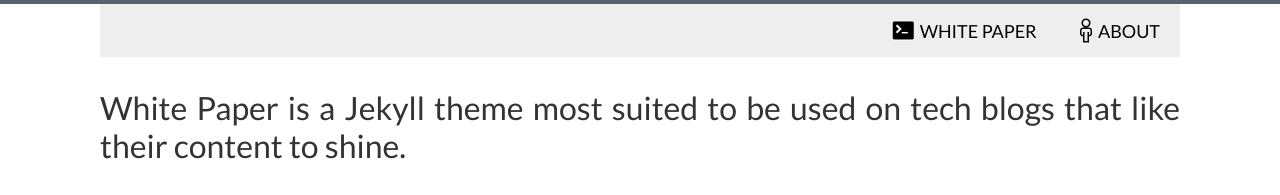
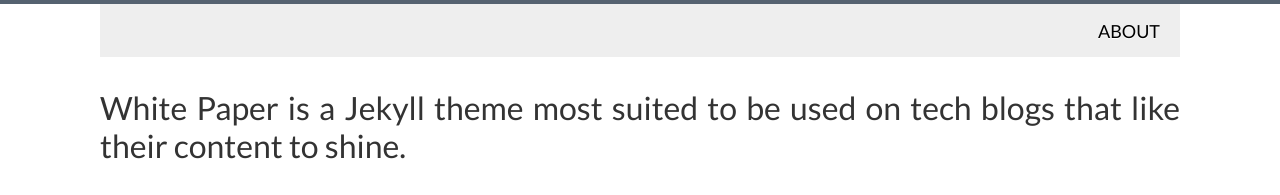
Before and after one commit to languageandsound/languageandsound.github.io, a Jekyll site: the page built from index.html, in a window 1280 px wide. Shown: the top 195 px of the page. Built offline with Jekyll 4.4.1, drawn with Linux system fonts in a browser that asks for light colours; the list of posts is cut into pages by our own code.

```diff
--- a/_config.yml
+++ b/_config.yml
@@ -1,9 +1,9 @@
-name: Language and Sound
+name: Language & Sound
 highlighter: true
 url: http://languageandsound.com
 gems: [jekyll-paginate,  jekyll-gist]
 paginate: 8
-description:     This is Language and Sound
+description:     Language & Sound
 intro: White Paper is a Jekyll theme most suited to be used on tech blogs that like their content to shine.
 logo:             logo.png
 disqus_shortname:
--- a/_includes/header.html
+++ b/_includes/header.html
@@ -2,8 +2,8 @@
   <header>
       <ul class="nav">
         <!--Change the  URL here if working on an absolute domain-->
-        <li><a href="/white-paper"><span class="mega-octicon octicon-terminal" style="margin-right: 6px;"></span>White Paper</a></li>
-        <li><a href="/white-paper/about"><span class="mega-octicon octicon-person" style="margin-right: 6px;"></span>About</a></li>
+        <li><a href="/code/"></a></li>
+        <li><a href="/about.html">About</a></li>
       </ul>
   </header>
 </div>
```
